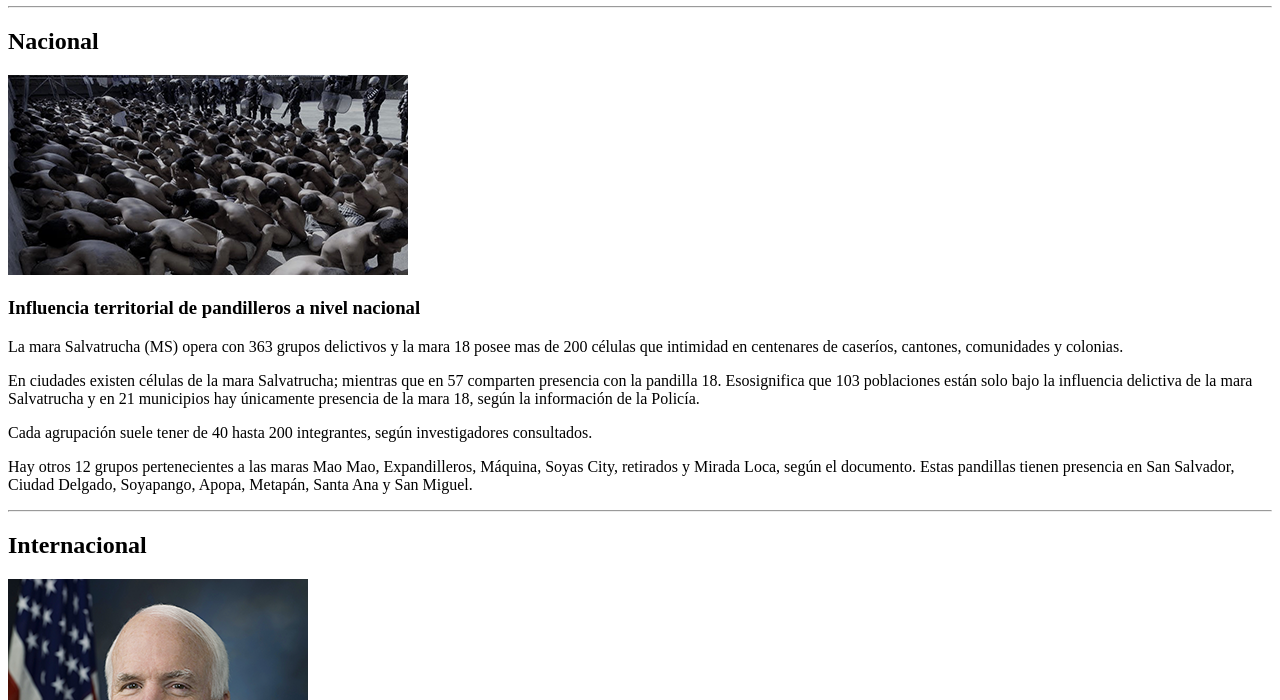
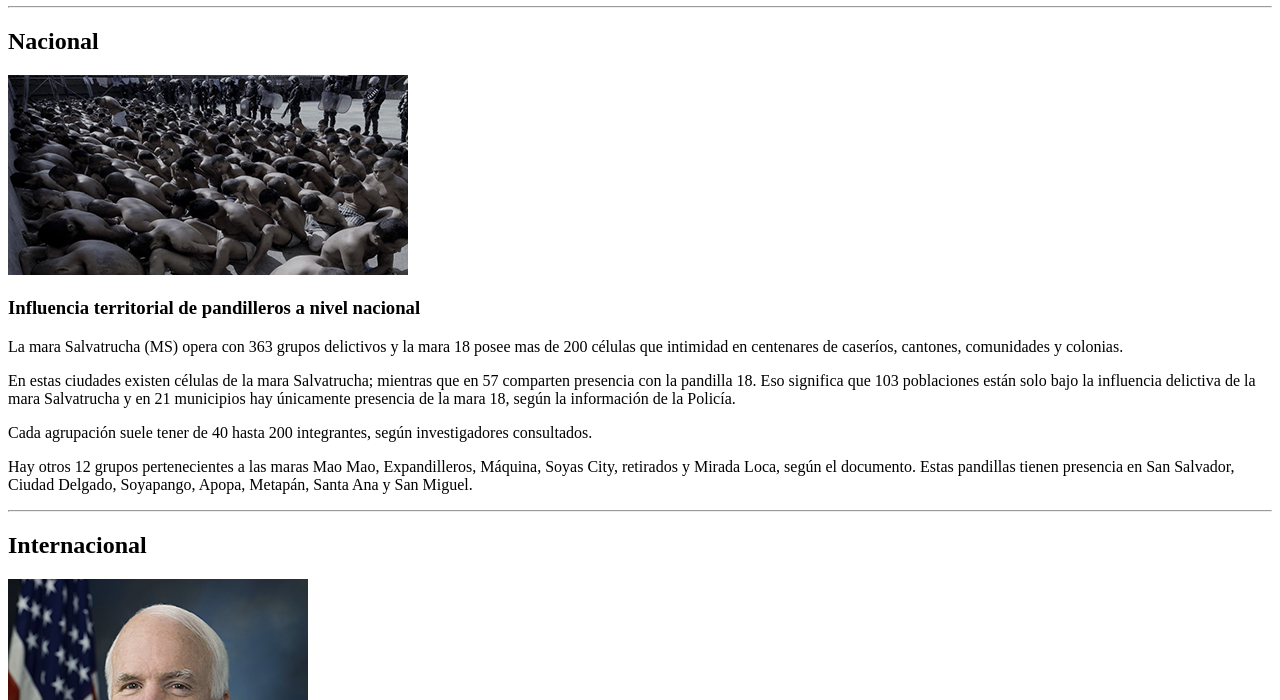
Before and after one commit to JorellanaF/PeriodicoDigital, a plain HTML site: page index.html in a window 1280 px wide. Shown: the part 100-800 px from the top of the page. Drawn offline with Linux system fonts and the light colour scheme.

Commit message:
completo

```diff
--- a/index.html
+++ b/index.html
@@ -38,8 +38,8 @@
                     intimidad en centenares de caseríos, cantones, comunidades y colonias.
             </p>
             <p>
-                    En ciudades existen células de la mara Salvatrucha; mientras que en 57
-                    comparten presencia con la pandilla 18. Esosignifica que 103 poblaciones están solo bajo la
+                    En estas ciudades existen células de la mara Salvatrucha; mientras que en 57
+                    comparten presencia con la pandilla 18. Eso significa que 103 poblaciones están solo bajo la
                     influencia delictiva de la mara Salvatrucha y en 21 municipios hay únicamente presencia de la
                     mara 18, según la información de la Policía.
             </p>
```
